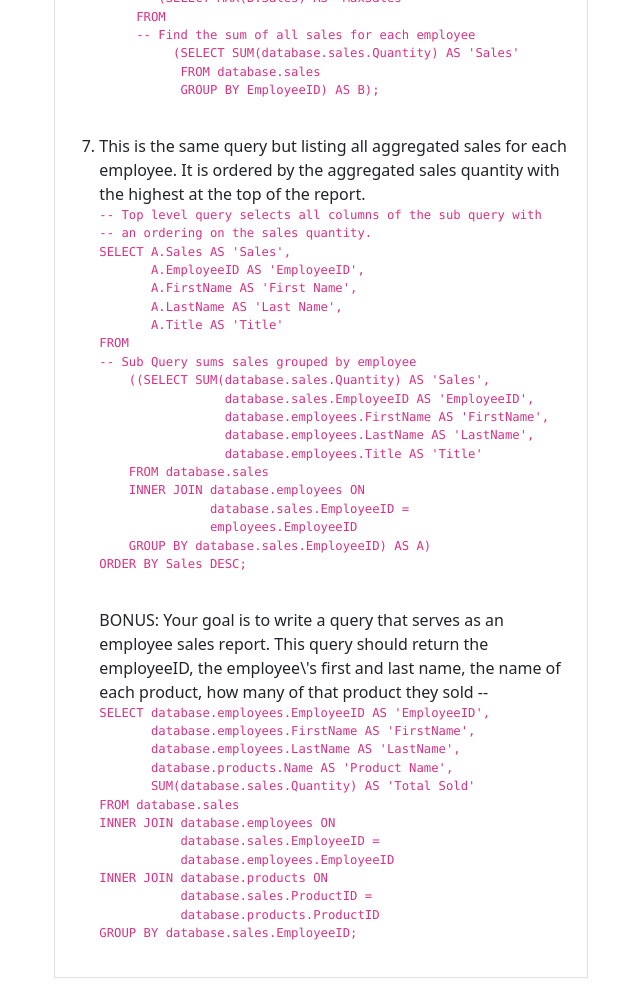
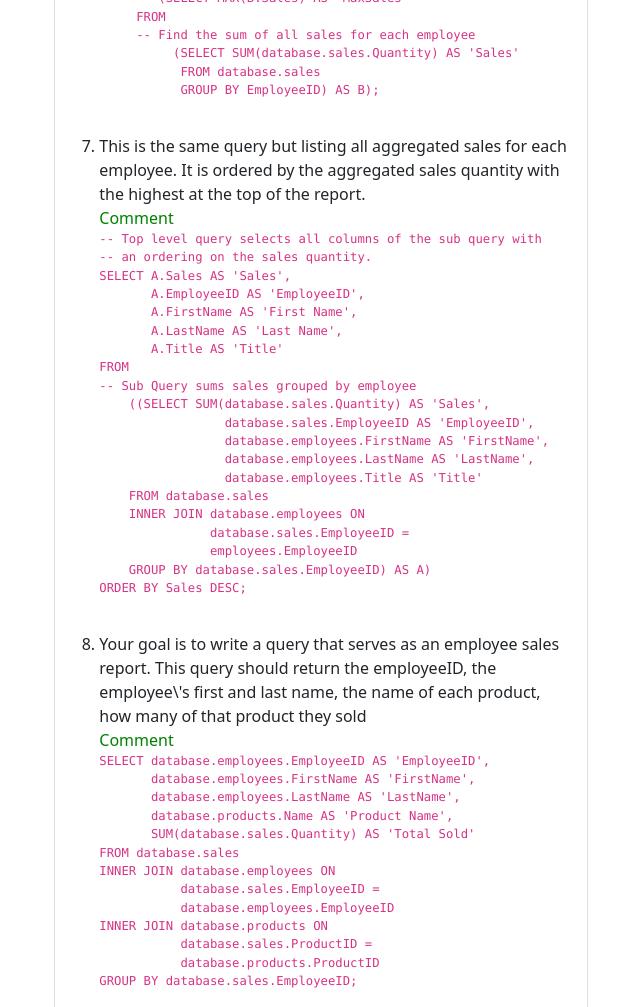
Before and after one commit to reidbraswell1/sql, a plain HTML site: page index.html in a window 1280 px wide. Shown: the part 5860-6867 px from the top of the page, without its empty margins (319-959 px from the left). Before the commit the page ends 6838 px from the top, so only its background shows below. Drawn offline with nearby package versions, Linux system fonts and the light colour scheme.

Commit message:
Adding 2 coment lines

```diff
--- a/index.html
+++ b/index.html
@@ -388,7 +388,8 @@ WHERE A.Sales =
                     </li>
                     <li>This is the same query but listing all aggregated sales for each employee.
                         It is ordered by the aggregated sales quantity with the highest at the top of
-                        the report.
+                        the report.<br>
+                        <span class="green-color">Comment</span>
                         <code>
                             <pre>
 -- Top level query selects all columns of the sub query with
@@ -413,9 +414,12 @@ FROM
 ORDER BY Sales DESC;
                             </pre>
                         </code>
-                    </li>BONUS: Your goal is to write a query that serves as an employee sales report.
+                    </li>
+                    <li>Your goal is to write a query that serves as an employee sales report.
                          This query should return the employeeID, the employee\'s first and last name,
-                        the name of each product, how many of that product they sold --
+                        the name of each product, how many of that product they sold<br>
+                        <span class="green-color">Comment</span>
+                    </li>
                         <code>
                             <pre>
 SELECT database.employees.EmployeeID AS 'EmployeeID',
```
